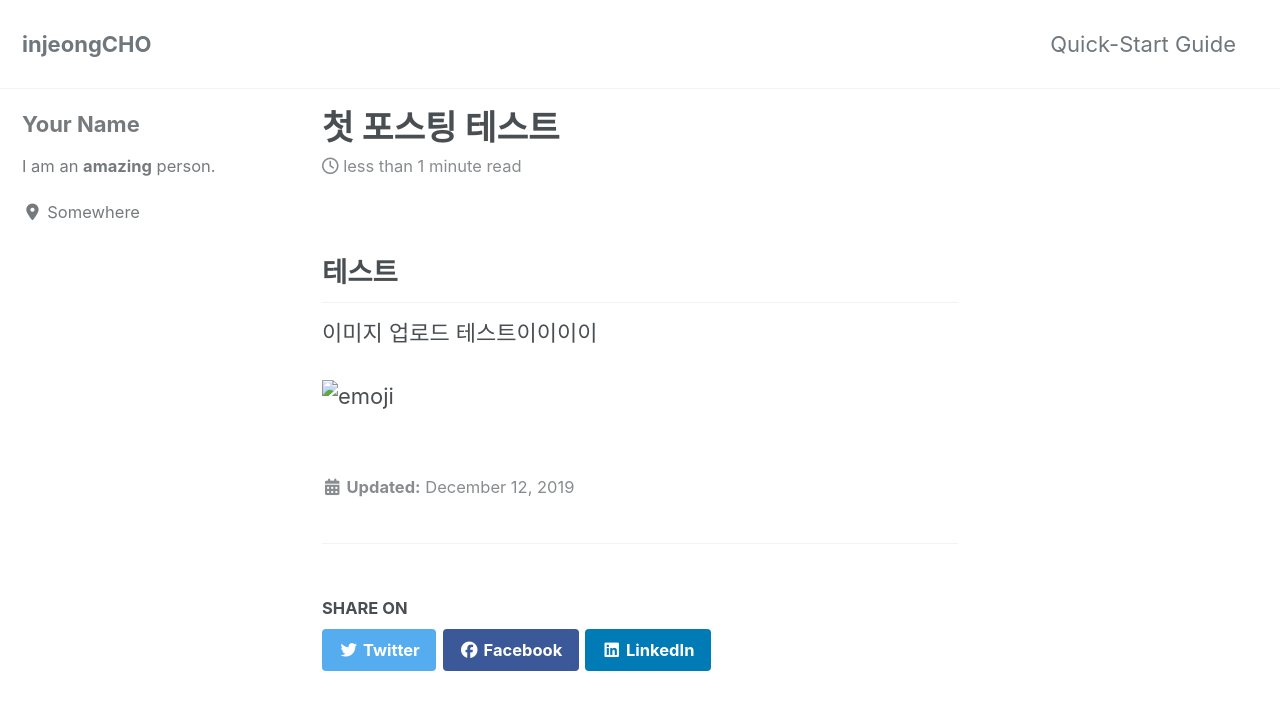
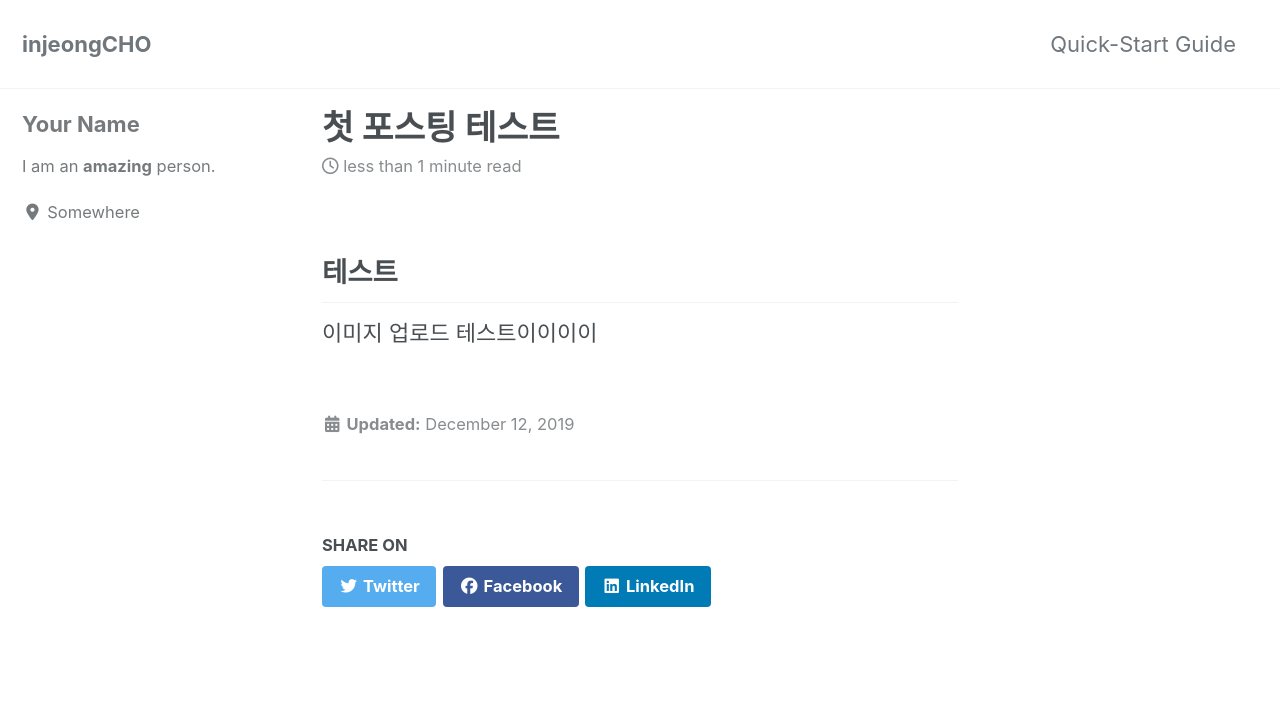
Before and after one commit to choinjeong/choinjeong.github.io, a Jekyll site: the page built from _posts/2019-12-12-hello.md, in a window 1280 px wide and 900 px high. Shown: the top 710 px of the window. Built offline with Jekyll 4.4.1, drawn with Linux system fonts in a browser that asks for light colours; cached includes are drawn as plain includes; nearby versions of some CDN libraries.

Commit message:
delete image

```diff
--- a/_posts/2019-12-12-hello.md
+++ b/_posts/2019-12-12-hello.md
@@ -8,9 +8,3 @@ title: "첫 포스팅 테스트"
 ## 테스트
 
 이미지 업로드 테스트이이이이
-
-
-
-
-
-![emoji](/Users/injeongcho/Desktop/choinjeong.github.io/images/2019-12-12-hello/emoji-6236661.png)
```
Also changed, not shown: images/2019-12-12-hello/emoji-6236661.png (deleted).
